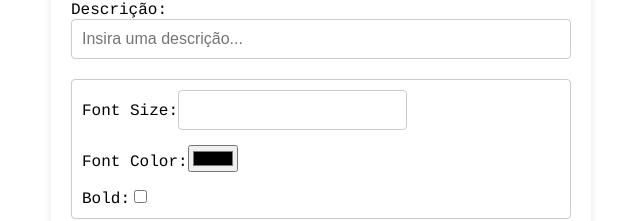
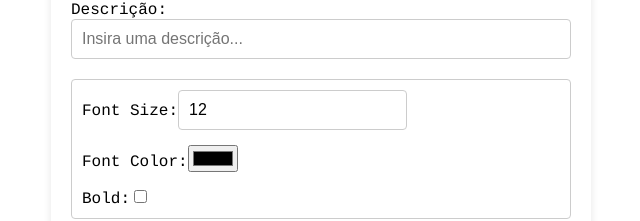
Before and after one commit to ederhscc/gerador_pdf, a React (Vite) app: page / in a window 1280 px wide. Shown: the part 177-398 px from the top of the page, without its empty margins (319-959 px from the left). Built offline with nearby package versions, Linux system fonts and the light colour scheme; what pdfmake would draw is missing.

Commit message:
added to generate PDF with styles

```diff
--- a/src/components/GeneratePDF.jsx
+++ b/src/components/GeneratePDF.jsx
@@ -10,15 +10,26 @@ pdfMake.vfs = pdfFonts.pdfMake.vfs;
 const GeneratePDF = () => {
   const [title, setTitle] = useState("");
   const [description, setDescription] = useState("");
+  const [fontSize, setFontSize] = useState("12");
+  const [fontColor, setFontColor] = useState("#000000");
+  const [isBold, setIsBold] = useState(false);
 
   const generatePDF = () => {
     // Configuração de estilos
+    const customStyle = {
+      fontSize: parseInt(fontSize),
+      color: fontColor,
+      bold: isBold,
+    };
 
     const documentDefinition = {
       content: [
-        { text: `Título: ${title}` },
-        { text: `Descrição: ${description}` },
+        { text: `Título: ${title}`, style: "customStyle" },
+        { text: `Descrição: ${description}`, style: "customStyle" },
       ],
+      styles: {
+        customStyle: customStyle,
+      },
     };
 
     pdfMake.createPdf(documentDefinition).download();
@@ -46,9 +57,18 @@ const GeneratePDF = () => {
           onChange={(e) => setDescription(e.target.value)}
         />
       </label>
-      <TextStyleConfig />
+      <TextStyleConfig
+        fontSize={fontSize}
+        setFontSize={setFontSize}
+        fontColor={fontColor}
+        setFontColor={setFontColor}
+        isBold={isBold}
+        setIsBold={setIsBold}
+      />
       <ImageUpload />
-      <button className="button" onClick={generatePDF}>Gerar PDF</button>
+      <button className="button" onClick={generatePDF}>
+        Gerar PDF
+      </button>
     </div>
   );
 };
--- a/src/components/TextStyleConfig.jsx
+++ b/src/components/TextStyleConfig.jsx
@@ -1,17 +1,38 @@
-const TextStyleConfig = () => {
+const TextStyleConfig = ({
+  fontSize,
+  setFontSize,
+  fontColor,
+  setFontColor,
+  isBold,
+  setIsBold,
+}) => {
   return (
     <div className="textStyleConfig">
       <label className="config-label">
         Font Size:
-        <input type="text" className="input" />
+        <input
+          type="text"
+          className="input"
+          value={fontSize}
+          onChange={(e) => setFontSize(e.target.value)}
+        />
       </label>
       <label className="config-label">
         Font Color:
-        <input type="color" className="color-piker" />
+        <input
+          type="color"
+          className="color-piker"
+          value={fontColor}
+          onChange={(e) => setFontColor(e.target.value)}
+        />
       </label>
       <label className="config-label">
         Bold:
-        <input type="checkbox" />
+        <input
+          type="checkbox"
+          value={isBold}
+          onChange={(e) => setIsBold(e.target.value)}
+        />
       </label>
     </div>
   );
```
